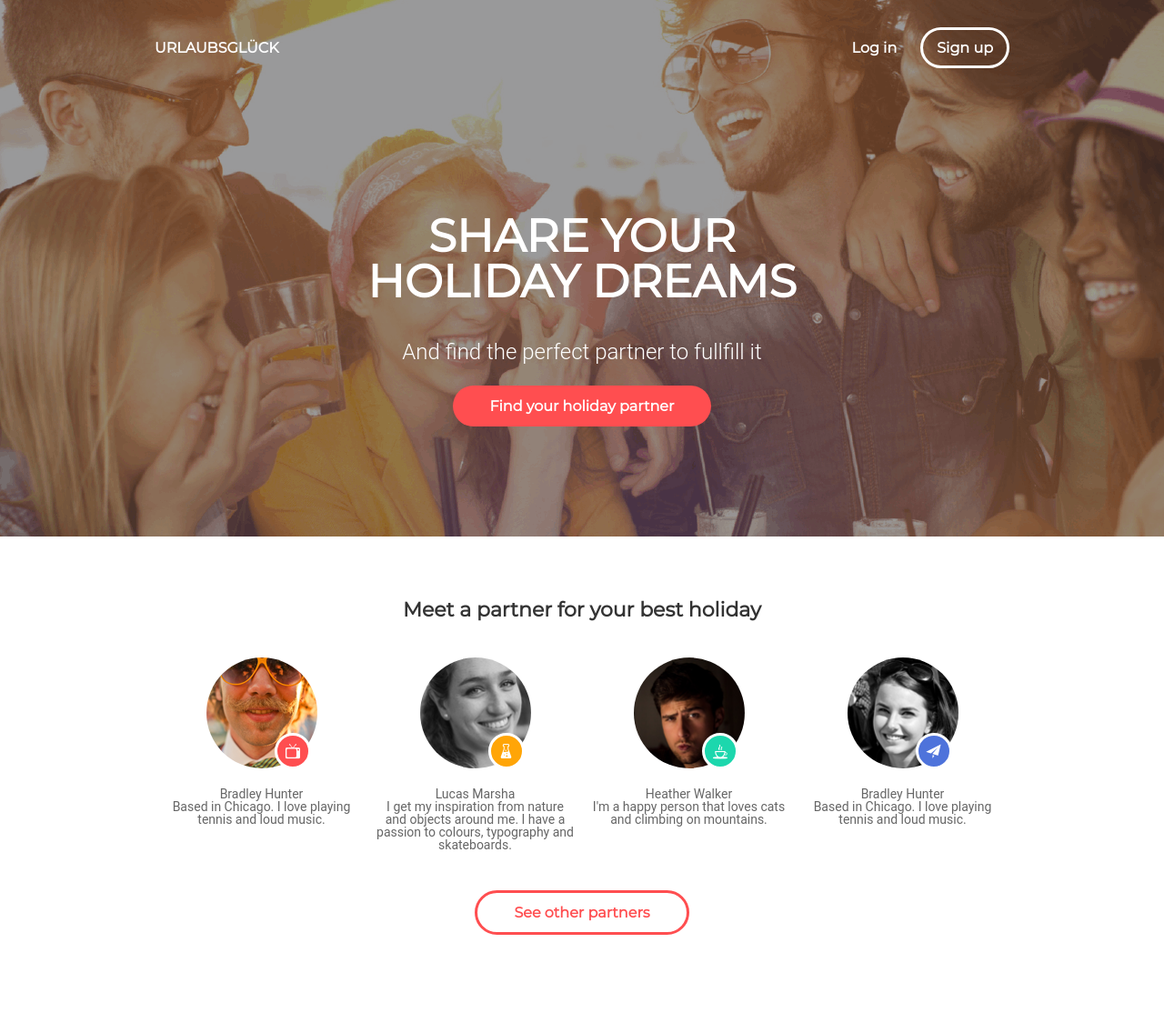
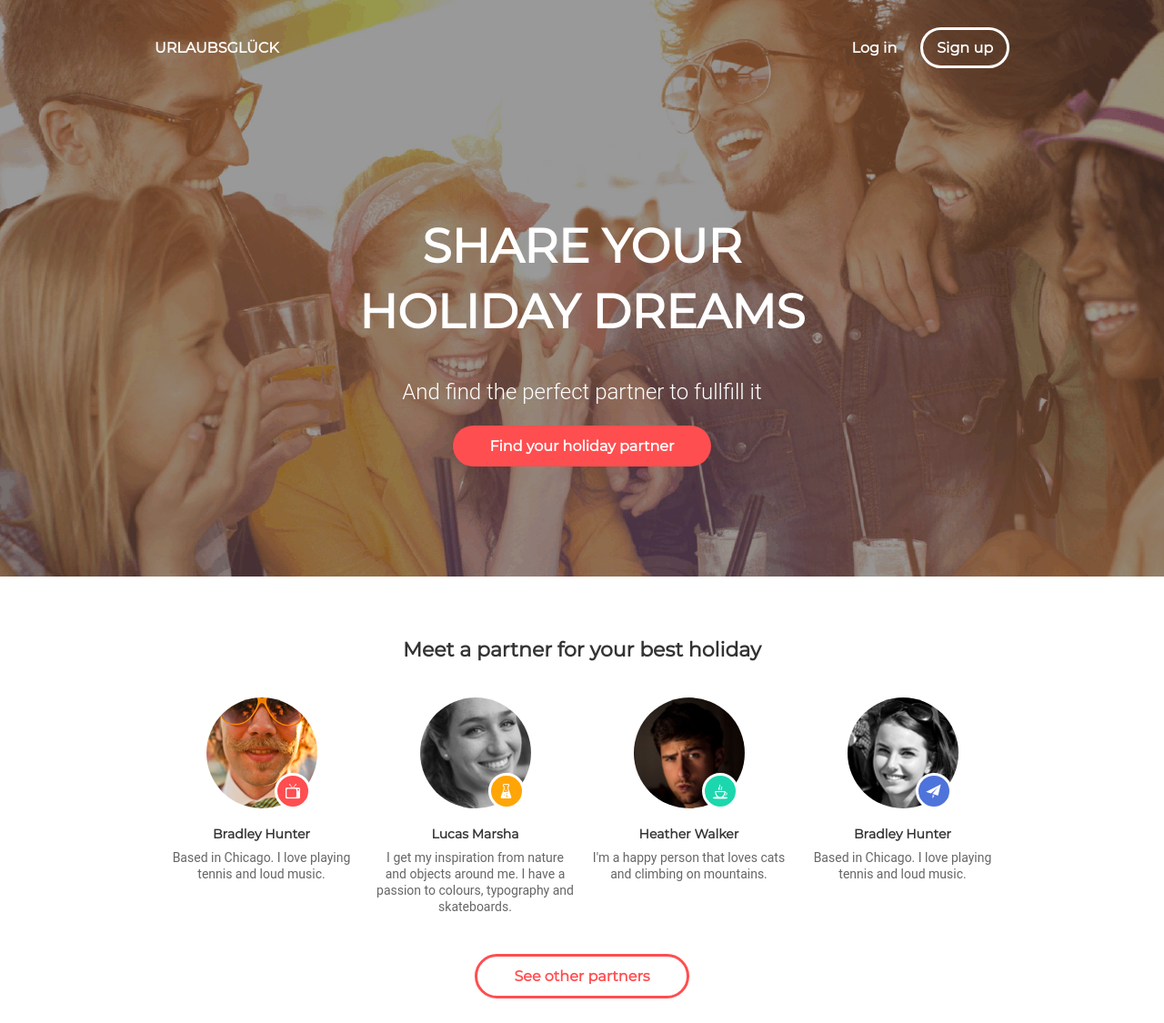
Before and after one commit to SolodkayaT/module-8, a plain HTML site: page index.html in a window 1280 px wide. Shown: the whole page at 91% size. Before the commit the page ends 1092 px from the top, so only its background shows below. Drawn offline with Linux system fonts and the light colour scheme.

Commit message:
change fonts for cards and logo

```diff
--- a/css/components/header.css
+++ b/css/components/header.css
@@ -149,8 +149,9 @@
         padding: 30px 35px 0 35px;
     }
     .banner-title {
-        font-size: 50px;
+        font-size: 52px;
         margin-bottom: 40px;
+        line-height: 72px;
     }
     .banner-description {
         font-size: 24px;
--- a/css/components/main-section.css
+++ b/css/components/main-section.css
@@ -26,6 +26,20 @@
         color: #666666;
         font-size: 14px;
         font-family: var(--secondary-font-family);
+    }
+
+    .partner-name {
+        color: #333333;
+        font-family: var(--main-font-family);
+        font-weight: var(--main-font-weight);
+        margin-bottom: 10px;
+    }
+
+    .parner-hobbies {
+        color: #666666;
+        font-size: 14px;
+        font-family: var(--secondary-font-family);
+        line-height: 18px;
     }
 
     .partner-list li:last-child {
```
